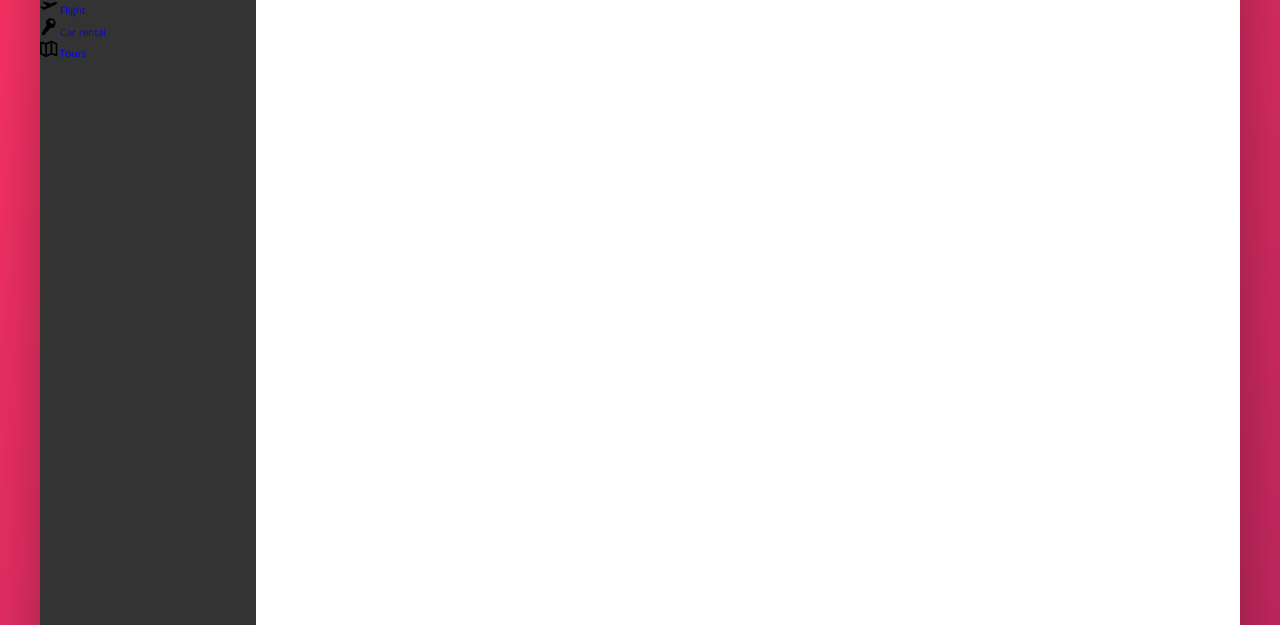
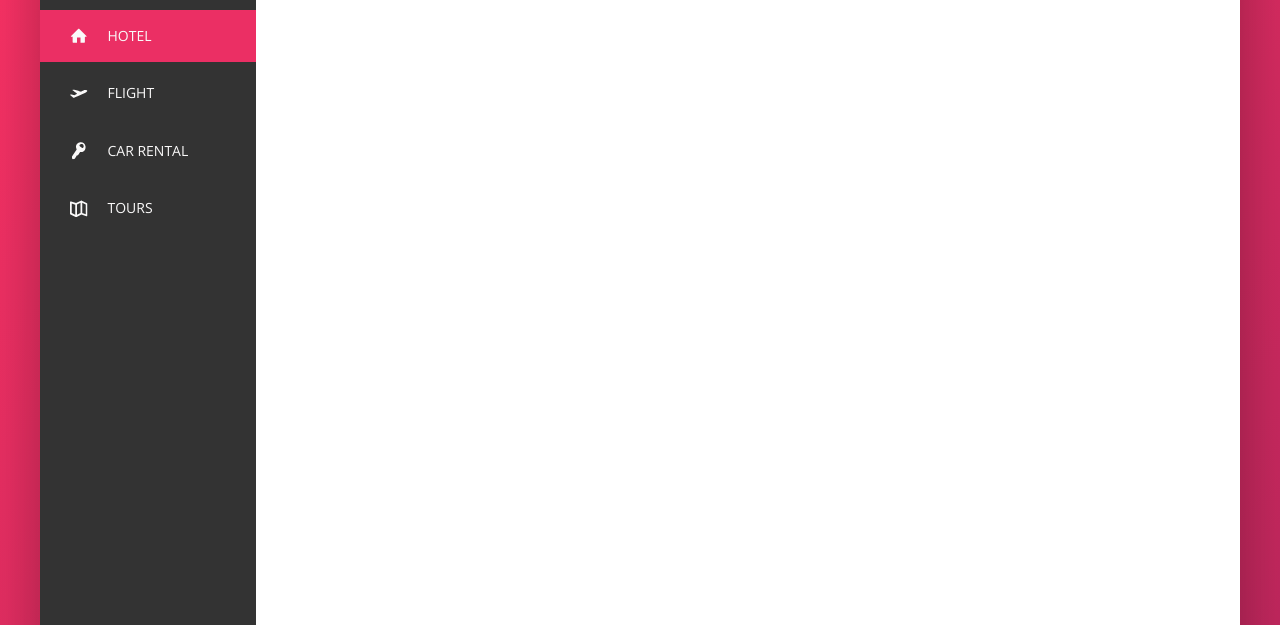
Before and after one commit to Tomeek95/Trillo, a website: page index.html in a window 1280 px wide. Shown: the part 175-800 px from the top of the page. Drawn offline with nearby package versions, Linux system fonts and the light colour scheme.

Commit message:
animation of nav is finished

```diff
--- a/SASS/_components.scss
+++ b/SASS/_components.scss
@@ -124,22 +124,69 @@
 ///////////////////////////
 //Side nav
 .side-nav {
+    font-size: 1.4rem;
+    list-style: none;
+    margin-top: 3.5rem;
+
     &__item {
-        list-style: none;
+        position: relative;
+
+        &:not(:last-child) {
+            margin-bottom: .5rem;
+        }
     }
 
-    &__link {
-        text-decoration: none;
+    &__item::before {
+        content: "";
+        position: absolute;
+        top: 0;
+        left: 0;
+        height: 100%;
+        width: 3px;
+        background-color: var(--color-primary);
+        transform: scaleY(0); // scale needs to be set here to 0 in order to make it work
+        //transform-origin: center;  this is the default value, it can be set otherwise to get different animations
+
+        //the transform is .2s (that is below scaleY(1)), the width is set to last .4s but with a .2s delay!!!!
+        //and with cubic-brezier(1,0,0,1) the movement of the width is set from fast to slow and then fast again
+        // (and its duration is .4s !!!)
+        transition: transform .2s, width .4s cubic-bezier(1, 0, 0, 1) .2s, background-color .1s;
     }
 
+    &__item--active::before,
+    &__item:hover::before {
+        // width scaleY(1) it will grow in both ways until it reaches the maximum height of the element
+        transform: scaleY(1);
+        width: 100%;
+    }
+
+    &__item:active::before {
+        // after clicking element that will be active by that, the bg color is changed
+        background-color: var(--color-primary-light);
+    }
+
+    &__link:link,
+    &__link:visited {
+        color: var(--color-grey-light-1);
+        text-decoration: none;
+        text-transform: uppercase;
+        padding: 1.5rem 3rem;
+        display: flex;
+        align-items: center;
+        position: relative;
+
+        z-index: 10;
+    }
     &__icon {
         height: 1.75rem;
         width: 1.75rem;
+        margin-right: 2rem;
+        fill: (currentColor);
+        // very nice methods to get the icon colored
     }
 }
-
-///////////////////////////
-//Side nav
+// /////////////////////////
+// Side nav
 .legal {
     font-size: 1.2rem;
     text-align: center;
--- a/index.html
+++ b/index.html
@@ -50,7 +50,7 @@
             <div class="content">
                 <nav class="sidebar">
                     <ul class="side-nav">
-                        <li class="side-nav__item">
+                        <li class="side-nav__item side-nav__item--active">
                             <a href="#" class="side-nav__link">
                                 <svg class="side-nav__icon">
                                     <use xlink:href="img/sprite.svg#icon-home"></use>
```
Also changed, not shown: CSS/style.css.
